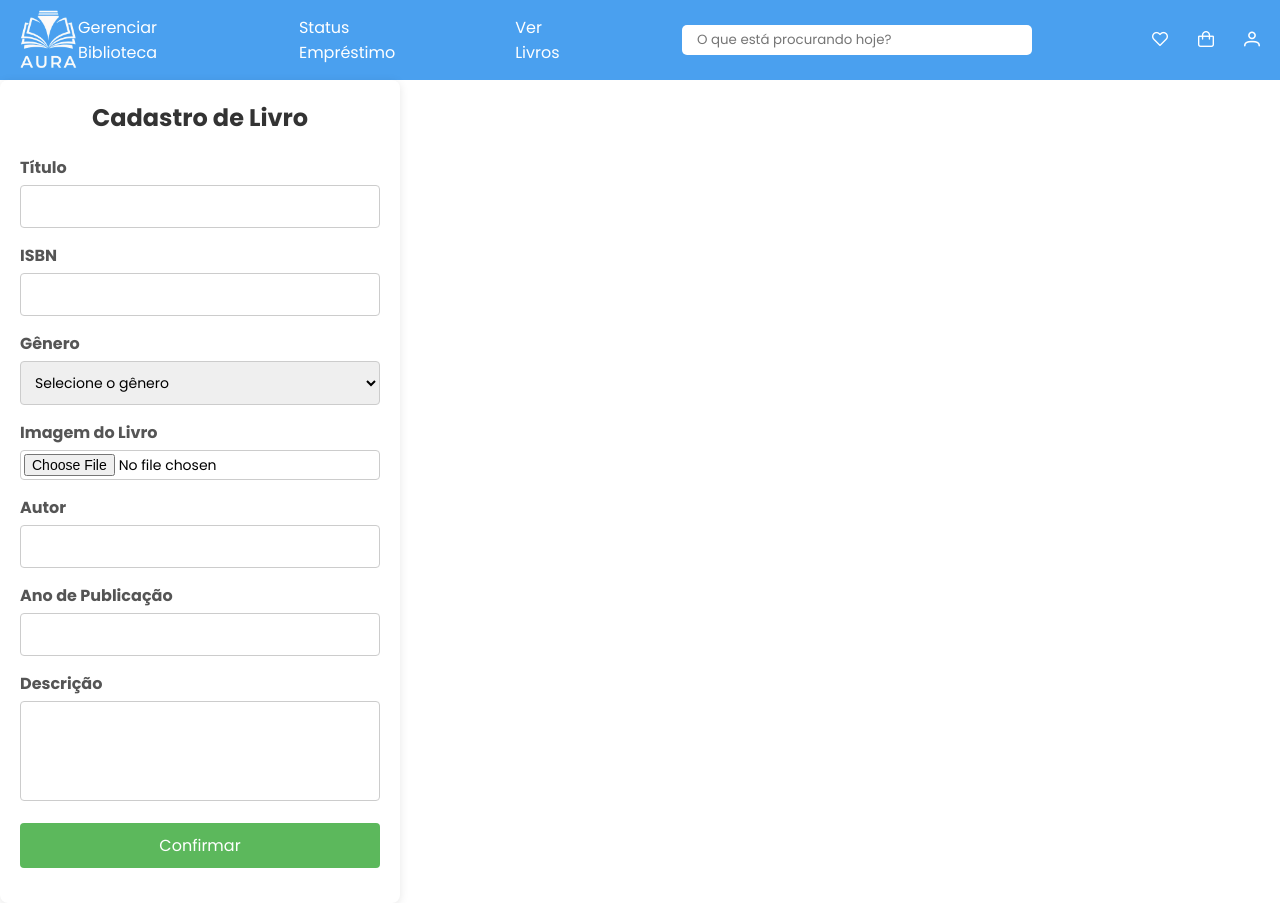
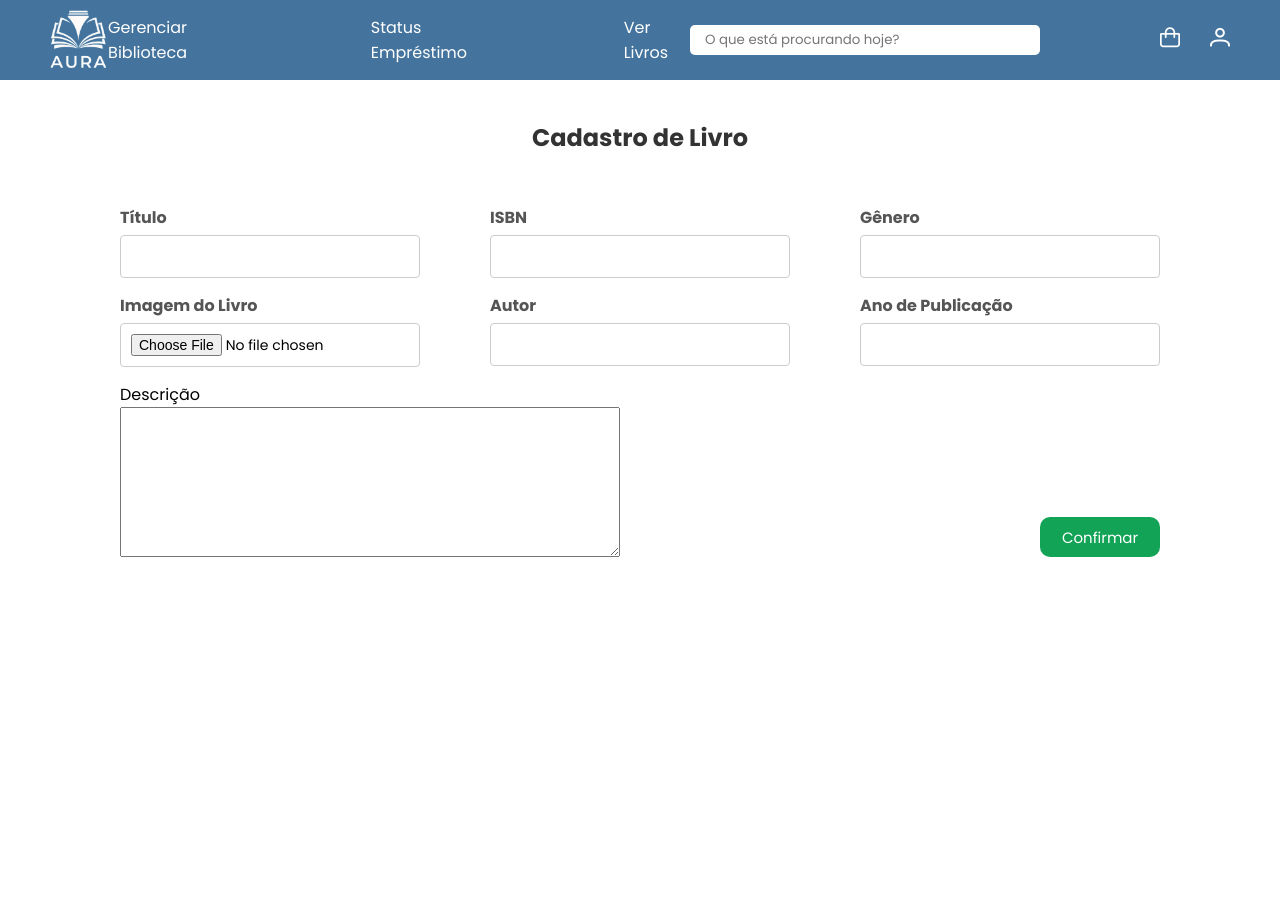
Before and after one commit to sarahcruzz/HTML-Library, a Vue app in the folder aura_library/: page /cadastrarLivro in a window 1280 px wide. After the commit the page ends 800 px from the top, so only its background shows below. Built offline with nearby package versions, Linux system fonts and the light colour scheme.

Commit message:
:construction: front end quase completo

```diff
--- a/aura_library/src/components/HeaderComponent.vue
+++ b/aura_library/src/components/HeaderComponent.vue
@@ -13,13 +13,14 @@
                 <RouterLink to="/gerenciarBiblioteca">Gerenciar Biblioteca</RouterLink>
                 <RouterLink to="/status">Status Empréstimo</RouterLink>
                 <RouterLink to="/lista-livros">Ver Livros</RouterLink>
+            </div>
 
+            <div class="conjunto2">
                 <div class="barra-pesquisa">
                     <input type="search" class="pesquisa" placeholder="O que está procurando hoje?">
                 </div>
 
                 <div class="icones">
-                    <RouterLink to="/favoritos"><i class="pi pi-heart"></i></RouterLink>
                     <RouterLink to="/emprestimo"><i class="pi pi-shopping-bag"></i></RouterLink>
                     <RouterLink to="/login"><i class="pi pi-user"></i></RouterLink>
                 </div>
@@ -32,7 +33,7 @@
 <style>
 
 header{
-    background-color: #4AA0EF;
+    background-color: #44749d;
 }
 
 nav{
@@ -40,7 +41,7 @@ nav{
     justify-content: space-between;
     color: white;
     align-items: center;
-    padding: 10px 20px 10px 20px;
+    padding: 10px 50px;
     font-size: 24px;
 }
 
@@ -86,6 +87,7 @@ nav{
 
 .icones i{
     color: #fff;
+    font-size: 20px;
 }
 
 
--- a/aura_library/src/router/index.js
+++ b/aura_library/src/router/index.js
@@ -9,6 +9,7 @@ import LivroInfoView from '@/views/LivroInfoView.vue'
 import GerenciarBibliotecaView from '@/views/GerenciarBibliotecaView.vue'
 import GerenciarLivrosView from '@/views/GerenciarLivrosView.vue'
 import CadastrarLivroView from '@/views/CadastrarLivroView.vue'
+import StatusEmprestimoView from '@/views/StatusEmprestimoView.vue'
 
 const router = createRouter({
   history: createWebHistory(import.meta.env.BASE_URL),
@@ -54,6 +55,11 @@ const router = createRouter({
       name: 'cadastrar um novo livro ',
       component: CadastrarLivroView
     },
+    {
+      path: '/status',
+      name: 'ver status emprestimo ',
+      component: StatusEmprestimoView
+    },
 
 
 
--- a/aura_library/src/views/CadastrarLivroView.vue
+++ b/aura_library/src/views/CadastrarLivroView.vue
@@ -8,43 +8,48 @@ import DefaultLayout from '@/layouts/DefaultLayout.vue';
     <DefaultLayout>
     <div class="form-container">
         <h1>Cadastro de Livro</h1>
-        <form action="#" method="post" enctype="multipart/form-data">
+        <form action="#">
             <div class="form-group">
+
+                <div class="lab-input">
                     <label for="titulo">Título</label>
                     <input type="text" id="titulo" name="titulo" required>
                 </div>
-            <div class="form-group">
+
+                <div class="lab-input">
                     <label for="isbn">ISBN</label>
                     <input type="text" id="isbn" name="isbn" required>
                 </div>
-            <div class="form-group">
+
+                <div class="lab-input">
                     <label for="genero">Gênero</label>
-                <select id="genero" name="genero" required>
-                    <option value="">Selecione o gênero</option>
-                    <option value="ficcao">Ficção</option>
-                    <option value="nao-ficcao">Não Ficção</option>
-                    <option value="romance">Romance</option>
-                    <option value="fantasia">Fantasia</option>
-                    <option value="biografia">Biografia</option>
-                </select>
+                    <input type="text" id="genero" name="genero" required>
+                </div>
             </div>
             <div class="form-group">
+
+                <div class="lab-input">
                     <label for="imagem">Imagem do Livro</label>
                     <input type="file" id="imagem" name="imagem" accept="image/*" required>
                 </div>
-            <div class="form-group">
+
+                <div class="lab-input">
                     <label for="autor">Autor</label>
                     <input type="text" id="autor" name="autor" required>
                 </div>
-            <div class="form-group">
+
+                <div class="lab-input">
                     <label for="ano">Ano de Publicação</label>
                     <input type="number" id="ano" name="ano" min="1000" max="9999" required>
                 </div>
-            <div class="form-group">
+
+            </div>
+            <div class="form-group1">
+                <div class="lab-input">
                     <label for="descricao">Descrição</label>
                     <textarea id="descricao" name="descricao" required></textarea>
                 </div>
-            <div class="form-group">
+
                 <button type="submit">Confirmar</button>
             </div>
         </form>
@@ -54,24 +59,51 @@ import DefaultLayout from '@/layouts/DefaultLayout.vue';
 
 <style scoped>
 .form-container {
+    display: flex;
+    flex-direction: column;
+    justify-content: center;
     background: #fff;
-    padding: 20px;
+    padding: 40px 120px;
     border-radius: 8px;
-    box-shadow: 0 2px 10px rgba(0, 0, 0, 0.1);
     width: 100%;
-    max-width: 400px;
 }
 .form-container h1 {
     text-align: center;
-    margin-bottom: 20px;
+    margin-bottom: 50px;
     font-size: 24px;
     color: #333;
 }
 .form-group {
+    display: flex;
+    justify-content: space-between;
     margin-bottom: 15px;
 }
+
+.form-group1{
+    display: flex;
+    justify-content: space-between;
+    align-items: end;
+}
+
+.form-group1 button{
+    width: 120px;
+    height: 40px;
+    font-size: 15px;
+    border: none;
+    color: #fff;
+    border-radius: 10px;
+    background-color: #12a356;
+    cursor: pointer;
+}
+
+.form-group1 textarea{
+    max-width: 500px;
+    min-width: 500px;
+    max-height: 150px;
+    min-height: 150px;
+}
+
 .form-group label {
-    display: block;
     margin-bottom: 5px;
     font-weight: bold;
     color: #555;
@@ -79,7 +111,7 @@ import DefaultLayout from '@/layouts/DefaultLayout.vue';
 .form-group input,
 .form-group select,
 .form-group textarea {
-    width: 100%;
+    width: 300px;
     padding: 10px;
     border: 1px solid #ccc;
     border-radius: 4px;
@@ -90,7 +122,7 @@ import DefaultLayout from '@/layouts/DefaultLayout.vue';
     height: 100px;
 }
 .form-group input[type="file"] {
-    padding: 3px;
+    padding: 10px;
 }
 .form-group button {
     width: 100%;
@@ -105,4 +137,9 @@ import DefaultLayout from '@/layouts/DefaultLayout.vue';
 .form-group button:hover {
     background-color: #4cae4c;
 }
+
+.lab-input{
+    display: flex;
+    flex-direction: column;
+}
 </style>
--- a/aura_library/src/views/GerenciarBibliotecaView.vue
+++ b/aura_library/src/views/GerenciarBibliotecaView.vue
@@ -55,6 +55,7 @@ import DefaultLayout from '@/layouts/DefaultLayout.vue';
 }
 
 .tabela {
+    margin-top: 50px;
     display: flex;
     justify-content: center;
 }
@@ -71,8 +72,15 @@ td {
 }
 
 .user-livro {
+    margin-top: 40px;
     display: flex;
     justify-content: space-around;
+}
+
+.user-livro a.router-link-exact-active {
+    border-bottom: 2px solid #c6d4e1;
+    color: rgb(0, 0, 0);
+    font-weight: bold;
 }
 
 .user-livro a {
@@ -80,9 +88,6 @@ td {
     color: #000;
 }
 
-.user-livro a.router-link-exact-active {
-    border-bottom: 2px solid blue;
-    color: blue;
-    font-weight: bold;
-}
+
+
 </style>
--- a/aura_library/src/views/GerenciarLivrosView.vue
+++ b/aura_library/src/views/GerenciarLivrosView.vue
@@ -46,7 +46,10 @@ import DefaultLayout from '@/layouts/DefaultLayout.vue';
 
         </div>
 
-        <RouterLink to="/cadastrarLivro"><button class="btn-add-livro"> + Adicionar Livro</button></RouterLink>
+        <div class="btn-add-livro">
+            <RouterLink to="/cadastrarLivro"><button type="button"> + Adicionar Livro</button></RouterLink>
+        </div>
+
     </DefaultLayout>
 </template>
 
@@ -84,8 +87,26 @@ td {
 }
 
 .user-livro a.router-link-exact-active {
-    border-bottom: 2px solid blue;
-    color: blue;
+    border-bottom: 2px solid #c6d4e1;
+    color: rgb(0, 0, 0);
     font-weight: bold;
 }
+
+.btn-add-livro{
+    margin-top: 50px;
+    display: flex;
+    justify-content: center;
+}
+
+.btn-add-livro button{
+    border-radius: 50px;
+    border: none;
+    width: 200px;
+    height: 40px;
+    font-size: 16px;
+    color: #fff;
+    background-color: #4AA0EF;
+    cursor: pointer;
+}
+
 </style>
--- a/aura_library/src/views/LivroInfoView.vue
+++ b/aura_library/src/views/LivroInfoView.vue
@@ -34,17 +34,8 @@ import DefaultLayout from '@/layouts/DefaultLayout.vue';
                     <p>"Lorem ipsum dolor sit amet consectetur adipisicing elit. Provident odit unde quod repellendus inventore deserunt, animi laudantium optio fugit ipsam aperiam repudiandae voluptas? Beatae quaerat debitis culpa praesentium impedit ullam. Lorem ipsum dolor sit amet consectetur, adipisicing elit. Quibusdam maxime unde neque aperiam! Voluptatibus harum ad atque quisquam itaque deleniti natus hic? Consequatur, voluptate voluptas vero deleniti dolor iure ut."</p>
                 </span>
 
-                <div class="emprestar-favoritar">
-                    <div class="btn-eptmo-fav">
-                        <i class="pi pi-book"></i>
-                        <button type="submit">Emprestar</button>
-                    </div>
-
-                    <div class="btn-eptmo-fav">
-                        <i class="pi pi-heart"></i>
-                        <button type="submit">Favoritar</button>
-                    </div>
-
+                <div class="emprestar">
+                    <button type="submit">Emprestar</button>
                 </div>
 
 
@@ -90,30 +81,24 @@ import DefaultLayout from '@/layouts/DefaultLayout.vue';
     margin-top: 40px;
 }
 
-.emprestar-favoritar{
-    margin-top: 50px;
-    display: flex;
-    justify-content: space-around;
+.info-livro button{
+    width: 180px;
+    padding: 10px;
+    border: none;
+    background-color: #44749d;
+    font-size: 16px;
+    border-radius: 50px;
+    color: white;
+    cursor: pointer;
 }
 
-.btn-eptmo-fav i{
-    color: rgb(255, 255, 255);
-    position: absolute;
-    padding: 20px;
-}
-
-.btn-eptmo-fav button{
-    width: 240px;
-    padding: 15px;
-    border: none;
-    background-color: #4AA0EF;
-    font-size: 16px;
-    border-radius: 5px;
-    color: white;
-    cursor: pointer;
-
+.emprestar{
+    margin-top: 40px;
+    display: flex;
+    justify-content: end;
 }
 
 
 
+
 </style>
--- a/aura_library/src/views/LoginView.vue
+++ b/aura_library/src/views/LoginView.vue
@@ -57,7 +57,7 @@ section{
 }
 
 .conj-login {
-    background-color: #4AA0EF;
+    background-color: #44749d;
     color: white;
     display: flex;
     flex-direction: column;
@@ -144,7 +144,7 @@ section{
 
 
 .btn-login-cadastro{
-    background-color: #4AA0EF;
+    background-color: #44749d;
     border: none;
     border-radius: 50px;
     padding: 15px 50px 15px 50px;
--- /dev/null
+++ b/aura_library/src/views/StatusEmprestimoView.vue
@@ -0,0 +1,13 @@
+<script setup>
+    import DefaultLayout from '@/layouts/DefaultLayout.vue';
+</script>
+
+<template>
+    <DefaultLayout>
+
+    </DefaultLayout>
+</template>
+
+<style>
+
+</style>
```
Also changed, not shown: aura_library/src/assets/banner.jpg (added). Lines whose indentation alone changed are shown as unchanged.
